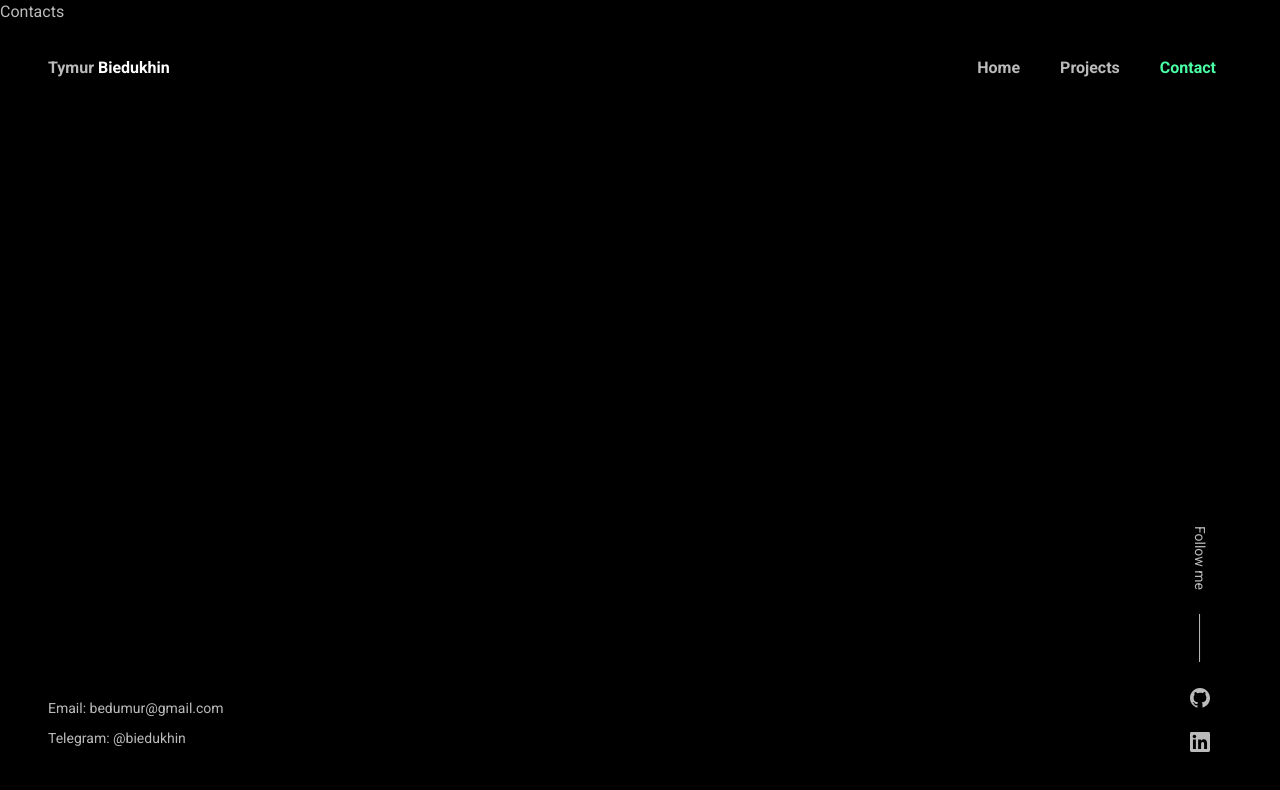
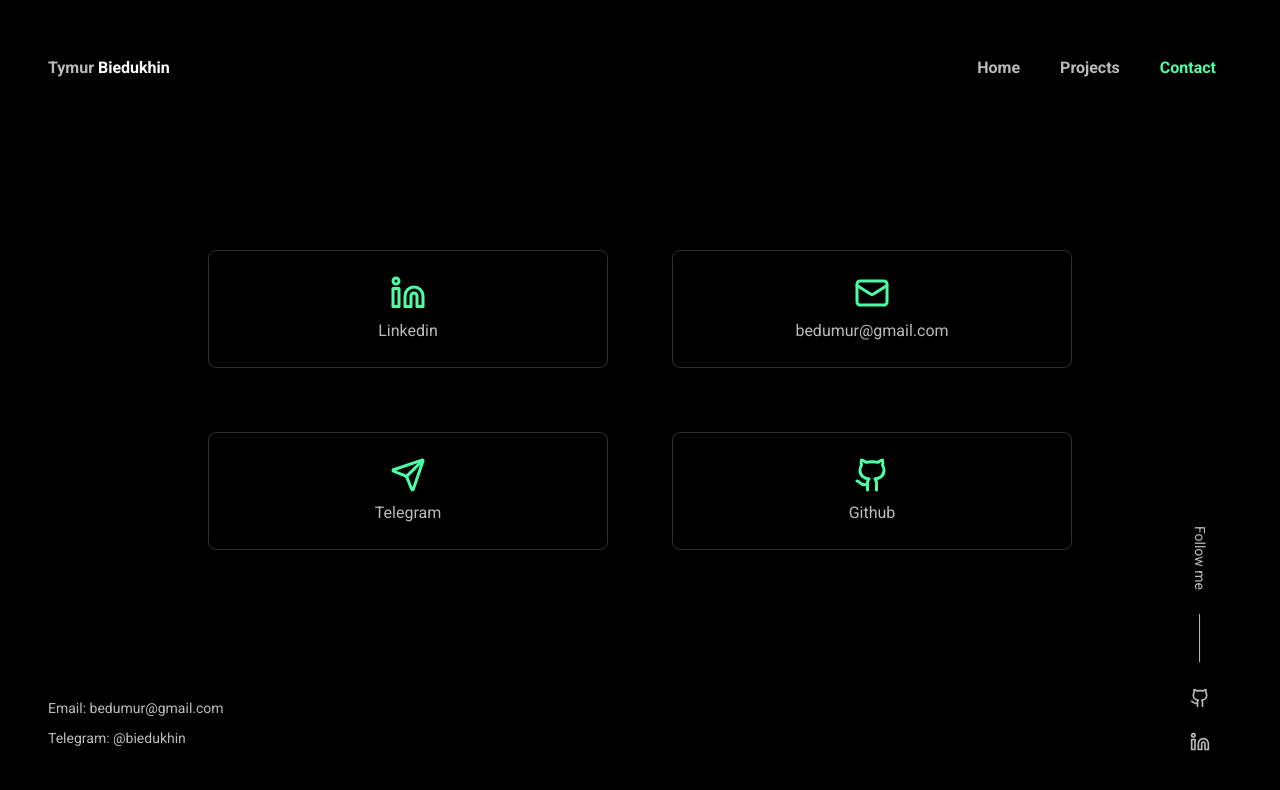
Before and after one commit to tymur-biedukhin/portfolio-website, a Next.js app: page /contact in a window 1280 px wide. Shown: the top 790 px of the page. Built offline with nearby package versions, Linux system fonts and the light colour scheme.

Commit message:
feat: contact page

```diff
--- a/package.json
+++ b/package.json
@@ -10,6 +10,7 @@
   },
   "dependencies": {
     "clsx": "^2.1.1",
+    "lucide-react": "^0.453.0",
     "next": "14.2.15",
     "react": "18.3.1",
     "react-dom": "18.3.1",
--- a/src/app/contact/page.tsx
+++ b/src/app/contact/page.tsx
@@ -1,3 +1,45 @@
+import { Mail, Send, Linkedin, Github } from 'lucide-react'
+
 export default function () {
-  return <p>Contacts</p>
+  return (
+    <div className="flex items-center justify-center w-screen h-screen">
+      <div className="grid grid-cols-2 grid-rows-2 gap-16">
+        <a
+          href="https://www.linkedin.com/in/tymur-biedukhin-19b408167/"
+          target="_blank"
+          rel="noreferrer"
+          className="flex flex-col items-center gap-2 p-6 border border-border rounded-lg min-w-[400px] hover:text-white"
+        >
+          <Linkedin size={36} className="text-accent" />
+          <span>Linkedin</span>
+        </a>
+        <a
+          href="mailto:bedumur@gmail.com"
+          className="flex flex-col items-center gap-2 p-6 border border-border rounded-lg min-w-[400px] hover:text-white"
+        >
+          <Mail size={36} className="text-accent" />
+
+          <span>bedumur@gmail.com</span>
+        </a>
+        <a
+          href="https://telegram.me/biedukhin"
+          target="_blank"
+          rel="noreferrer"
+          className="flex flex-col items-center gap-2 p-6 border border-border rounded-lg min-w-[400px] hover:text-white"
+        >
+          <Send size={36} className="text-accent" />
+          <span>Telegram</span>
+        </a>
+        <a
+          href="https://github.com/tymur-biedukhin"
+          target="_blank"
+          rel="noreferrer"
+          className="flex flex-col items-center gap-2 p-6 border border-border rounded-lg min-w-[400px] hover:text-white"
+        >
+          <Github size={36} className="text-accent" />
+          <span>Github</span>
+        </a>
+      </div>
+    </div>
+  )
 }
--- a/src/app/layout.tsx
+++ b/src/app/layout.tsx
@@ -1,9 +1,8 @@
 import type { ReactNode } from 'react'
 import type { Metadata } from 'next'
 import { Roboto } from 'next/font/google'
+import { Linkedin, Github } from 'lucide-react'
 
-import { Github } from '@/shared/assets/github'
-import { Linkedin } from '@/shared/assets/linkedin'
 import { Nav } from '@/shared/components/layout/nav'
 
 import './globals.css'
@@ -30,7 +29,7 @@
       <body>
         <div className="min-h-screen bg-black text-secondary antialiased">
           <header className="w-full fixed top-0 p-12 flex justify-between items-center font-semibold">
-            <div className="group min-w-[120px]">
+            <div className="group min-w-[140px]">
               <p className="group-hover:hidden w-full">
                 Tymur <span className="text-white">Biedukhin</span>
               </p>
@@ -73,7 +72,7 @@
               rel="noreferrer"
               className="hover:text-white"
             >
-              <Github />
+              <Github size={20} />
             </a>
             <a
               href="https://www.linkedin.com/in/tymur-biedukhin-19b408167/"
@@ -81,7 +80,7 @@
               rel="noreferrer"
               className="hover:text-white"
             >
-              <Linkedin />
+              <Linkedin size={20} />
             </a>
           </div>
         </div>
--- a/src/shared/assets/github.tsx
+++ /dev/null
@@ -1,14 +0,0 @@
-export const Github = () => {
-  return (
-    <svg
-      xmlns="http://www.w3.org/2000/svg"
-      width="20"
-      height="20"
-      viewBox="0 0 24 24"
-      fill="currentColor"
-    >
-      <title>Github</title>
-      <path d="M12 0C5.37 0 0 5.37 0 12c0 5.3 3.438 9.8 8.207 11.387.6.111.793-.26.793-.577 0-.285-.011-1.043-.017-2.048-3.338.726-4.042-1.61-4.042-1.61-.546-1.387-1.333-1.756-1.333-1.756-1.09-.745.083-.73.083-.73 1.204.084 1.838 1.235 1.838 1.235 1.07 1.834 2.809 1.304 3.492.996.108-.776.418-1.305.761-1.606-2.665-.304-5.467-1.332-5.467-5.93 0-1.31.469-2.381 1.235-3.22-.123-.303-.535-1.523.117-3.176 0 0 1.008-.323 3.3 1.23a11.49 11.49 0 013.003-.403c1.018.005 2.042.137 3.003.404 2.292-1.553 3.3-1.23 3.3-1.23.653 1.653.241 2.873.118 3.176.768.839 1.234 1.91 1.234 3.22 0 4.61-2.806 5.624-5.48 5.92.43.371.814 1.102.814 2.222 0 1.606-.015 2.9-.015 3.293 0 .32.192.694.8.576C20.565 21.796 24 17.3 24 12 24 5.37 18.63 0 12 0z" />
-    </svg>
-  )
-}
--- a/src/shared/assets/linkedin.tsx
+++ /dev/null
@@ -1,17 +0,0 @@
-export const Linkedin = () => {
-  return (
-    <svg
-      xmlns="http://www.w3.org/2000/svg"
-      width="20"
-      height="20"
-      viewBox="0 0 24 24"
-      fill="currentColor"
-    >
-      <title>Linkedin</title>
-      <path
-        d="M22.23 0H1.77C0.792 0 0 0.774 0 1.729V22.27C0 23.226 0.793 24 1.77 24H22.23C23.206 24 24 23.226 24 22.271V1.729C24 0.774 23.206 0 22.23 0ZM7.091 20.452H3.545V9.046H7.09V20.452ZM5.318 7.634C4.153 7.634 3.209 6.682 3.209 5.522C3.209 4.362 4.153 3.409 5.318 3.409C6.481 3.409 7.427 4.362 7.427 5.522C7.427 6.682 6.481 7.634 5.318 7.634ZM20.454 20.452H16.909V14.91C16.909 13.647 16.883 11.974 15.236 11.974C13.562 11.974 13.309 13.361 13.309 14.826V20.452H9.764V9.046H13.159V10.512H13.206C13.687 9.611 14.78 8.683 16.348 8.683C19.481 8.683 20.455 10.642 20.455 13.619V20.452H20.454Z"
-        fill="currentColor"
-      />
-    </svg>
-  )
-}
--- a/tailwind.config.ts
+++ b/tailwind.config.ts
@@ -5,6 +5,7 @@
   theme: {
     extend: {
       colors: {
+        border: '#ffffff30',
         secondary: '#bbb',
         accent: '#4bffa5',
       },
```
Also changed, not shown: 1 other file (tests, documents, lock files or other folders).
